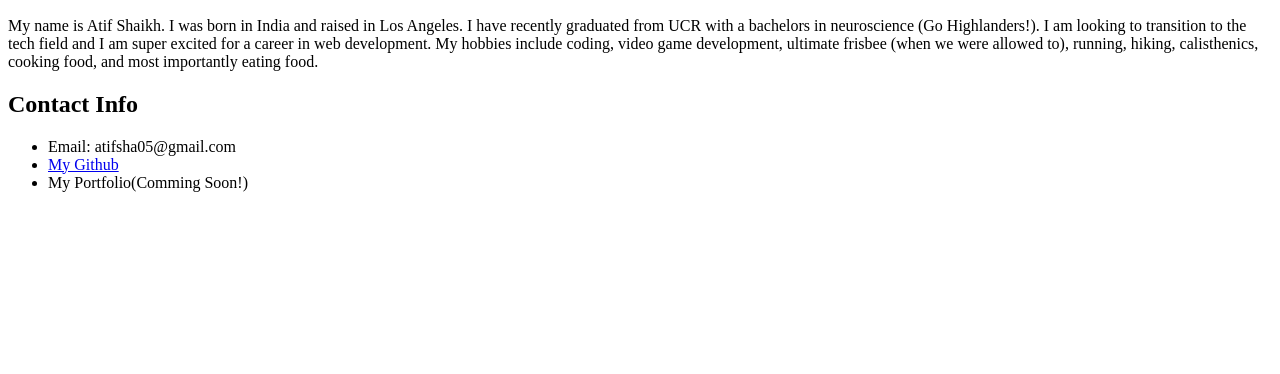
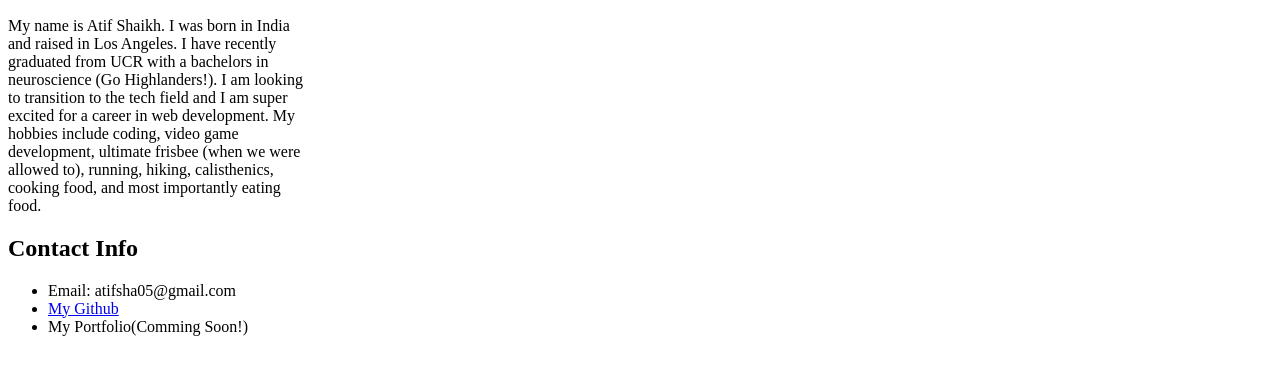
Before and after one commit to AtifAShaikh/04-HTML_GIT, a plain HTML site: page index.html in a window 1280 px wide. Shown: the part 330-704 px from the top of the page. Drawn offline with Linux system fonts and the light colour scheme.

Commit message:
made paragraph thinner

```diff
--- a/index.html
+++ b/index.html
@@ -8,7 +8,7 @@
     <h1>Student Bio</h1>
     <h2>Atif Shaikh</h2>
     <img src = "" height="200" width="200">
-    <p>
+    <p style ="width: 300px;">
         My name is Atif Shaikh. I was born in India and raised in Los Angeles.
         I have recently graduated from UCR with a bachelors in neuroscience (Go Highlanders!).
         I am looking to transition to the tech field and I am super excited for a career in web development.
```
